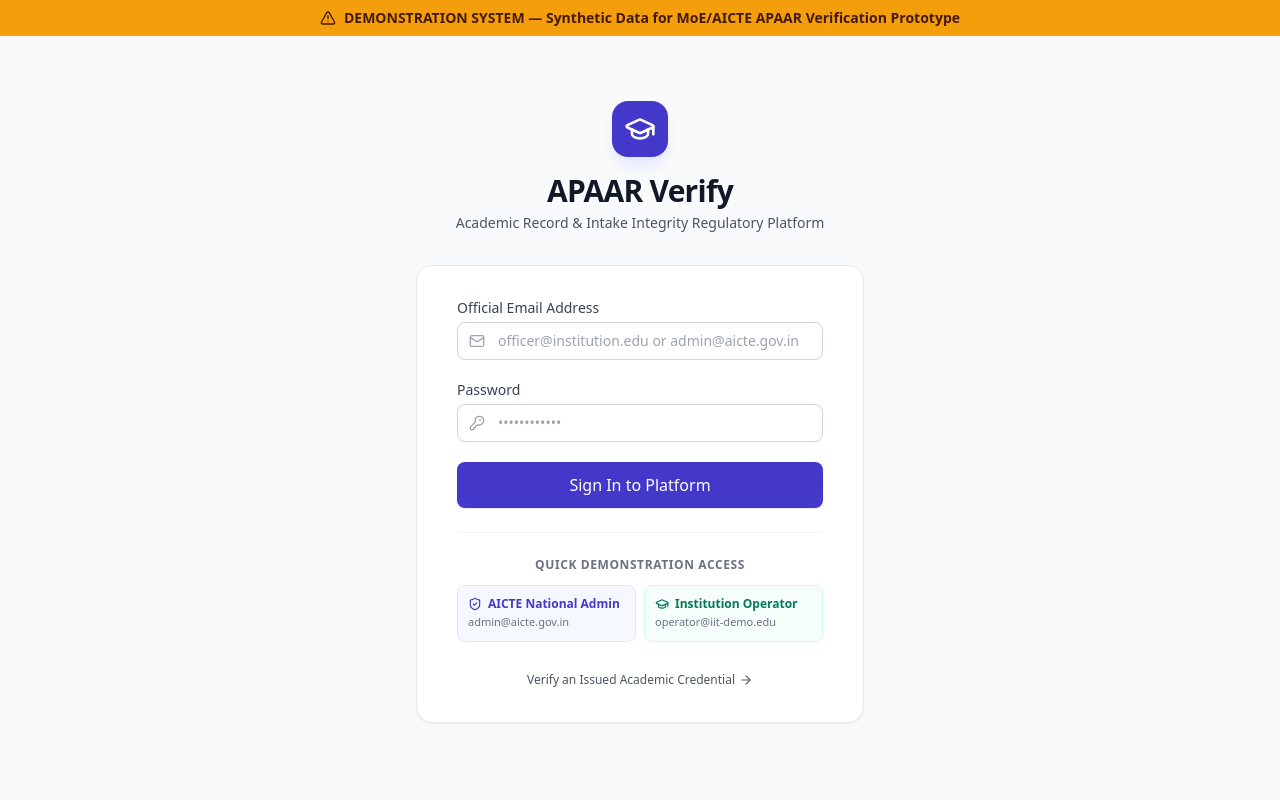
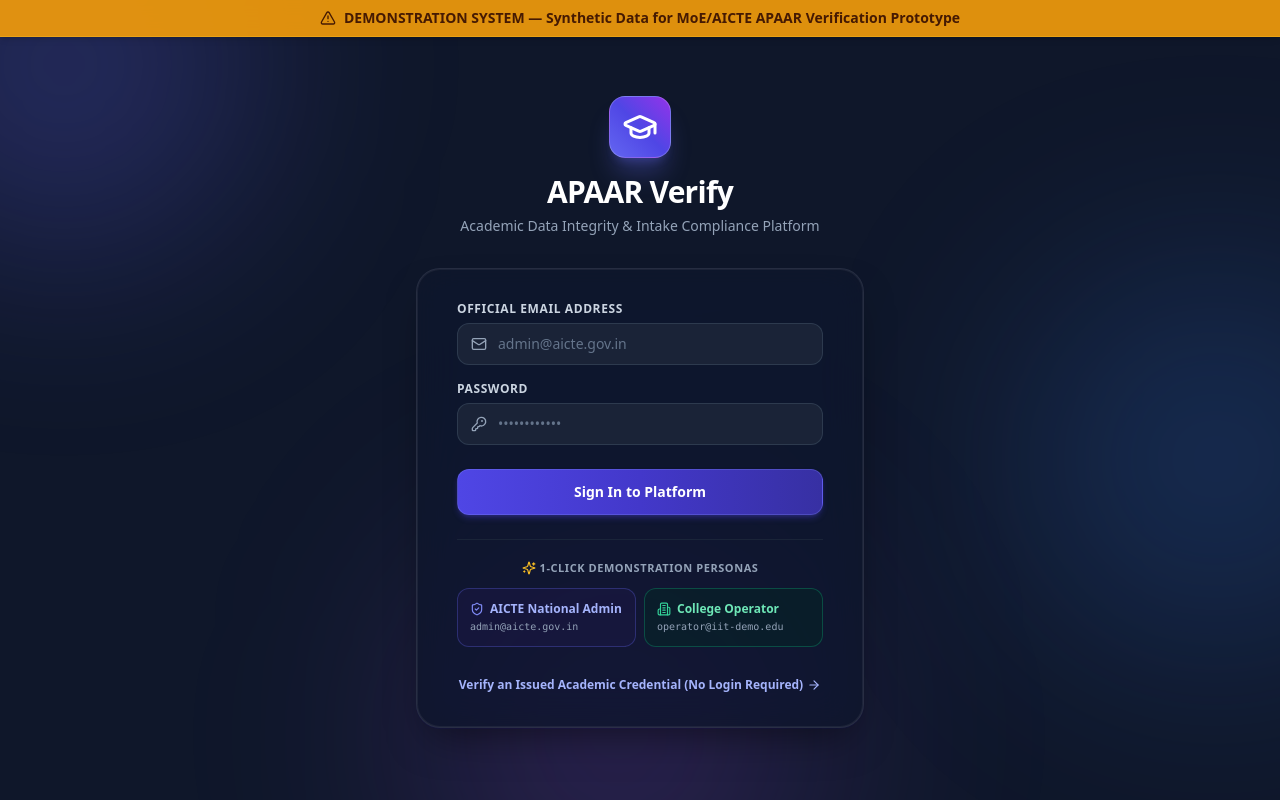
Before and after one commit to Keerthivardhan08/apaar-verify, a React (Vite) app in the folder frontend/: page /login in a window 1280 px wide. Built offline with nearby package versions, Linux system fonts and the light colour scheme; no server answers.

Commit message:
feat(ui): implement Liquid Glass design system and comprehensive beginner report for SIH 2026

```diff
--- a/frontend/src/components/ui/Button.tsx
+++ b/frontend/src/components/ui/Button.tsx
@@ -2,7 +2,7 @@
 import { Loader2 } from 'lucide-react';
 
 export interface ButtonProps extends React.ButtonHTMLAttributes<HTMLButtonElement> {
-  variant?: 'primary' | 'secondary' | 'outline' | 'danger' | 'ghost' | 'success';
+  variant?: 'primary' | 'secondary' | 'outline' | 'danger' | 'ghost' | 'success' | 'glass';
   size?: 'sm' | 'md' | 'lg';
   isLoading?: boolean;
   icon?: React.ReactNode;
@@ -19,15 +19,23 @@
   ...props
 }) => {
   const baseStyles =
-    'inline-flex items-center justify-center font-medium rounded-lg transition-colors focus:outline-none focus:ring-2 focus:ring-offset-2 disabled:opacity-50 disabled:cursor-not-allowed select-none shadow-sm';
+    'inline-flex items-center justify-center font-semibold rounded-xl transition-all duration-200 focus:outline-none focus:ring-2 focus:ring-offset-2 disabled:opacity-50 disabled:cursor-not-allowed select-none active:scale-[0.98]';
 
   const variants = {
-    primary: 'bg-indigo-700 text-white hover:bg-indigo-800 focus:ring-indigo-600 border border-transparent shadow-indigo-100',
-    secondary: 'bg-white text-gray-700 border border-gray-300 hover:bg-gray-50 focus:ring-indigo-500 shadow-sm',
-    outline: 'bg-transparent text-indigo-700 border border-indigo-600 hover:bg-indigo-50 focus:ring-indigo-500',
-    danger: 'bg-red-600 text-white hover:bg-red-700 focus:ring-red-500 border border-transparent',
-    ghost: 'bg-transparent text-gray-600 hover:bg-gray-100 hover:text-gray-900 border-transparent shadow-none',
-    success: 'bg-emerald-600 text-white hover:bg-emerald-700 focus:ring-emerald-500 border border-transparent',
+    primary:
+      'bg-gradient-to-r from-indigo-600 via-indigo-700 to-indigo-800 text-white hover:from-indigo-500 hover:to-indigo-700 focus:ring-indigo-500 shadow-md shadow-indigo-600/20 border border-indigo-400/30',
+    secondary:
+      'liquid-glass text-slate-800 hover:bg-white/90 border border-slate-200/80 hover:border-slate-300 shadow-xs focus:ring-indigo-500',
+    glass:
+      'backdrop-blur-md bg-white/30 text-white hover:bg-white/40 border border-white/40 shadow-xs focus:ring-white',
+    outline:
+      'bg-transparent text-indigo-700 border border-indigo-500/50 hover:bg-indigo-50/70 focus:ring-indigo-500',
+    danger:
+      'bg-gradient-to-r from-rose-600 to-rose-700 text-white hover:from-rose-500 hover:to-rose-600 focus:ring-rose-500 shadow-md shadow-rose-600/20 border border-rose-400/30',
+    ghost:
+      'bg-transparent text-slate-600 hover:bg-slate-200/50 hover:text-slate-900 border-transparent shadow-none',
+    success:
+      'bg-gradient-to-r from-emerald-600 to-emerald-700 text-white hover:from-emerald-500 hover:to-emerald-600 focus:ring-emerald-500 shadow-md shadow-emerald-600/20 border border-emerald-400/30',
   };
 
   const sizes = {
@@ -42,7 +50,11 @@
       disabled={disabled || isLoading}
       {...props}
     >
-      {isLoading ? <Loader2 className="w-4 h-4 animate-spin text-current" /> : icon ? <span className="shrink-0">{icon}</span> : null}
+      {isLoading ? (
+        <Loader2 className="w-4 h-4 animate-spin text-current" />
+      ) : icon ? (
+        <span className="shrink-0">{icon}</span>
+      ) : null}
       {children}
     </button>
   );
--- a/frontend/src/components/ui/Card.tsx
+++ b/frontend/src/components/ui/Card.tsx
@@ -8,6 +8,7 @@
   headerAction?: React.ReactNode;
   footer?: React.ReactNode;
   noPadding?: boolean;
+  variant?: 'glass' | 'solid' | 'subtle';
 }
 
 export const Card: React.FC<CardProps> = ({
@@ -18,23 +19,30 @@
   headerAction,
   footer,
   noPadding = false,
+  variant = 'glass',
   ...props
 }) => {
+  const variantClasses = {
+    glass: 'liquid-glass liquid-card-glow rounded-2xl border border-white/60 shadow-sm overflow-hidden',
+    solid: 'bg-white rounded-2xl border border-slate-200 shadow-sm overflow-hidden',
+    subtle: 'liquid-glass-subtle rounded-2xl border border-white/40 shadow-xs overflow-hidden',
+  };
+
   return (
     <div
-      className={`bg-white rounded-xl border border-gray-200 shadow-sm overflow-hidden ${className}`}
+      className={`${variantClasses[variant]} ${className}`}
       {...props}
     >
       {(title || subtitle || headerAction) && (
-        <div className="px-6 py-4 border-b border-gray-200 flex flex-col sm:flex-row sm:items-center sm:justify-between gap-2 bg-white">
+        <div className="px-6 py-4 border-b border-slate-200/50 flex flex-col sm:flex-row sm:items-center sm:justify-between gap-2 bg-white/40 backdrop-blur-md">
           <div>
             {typeof title === 'string' ? (
-              <h3 className="text-base font-semibold text-gray-900">{title}</h3>
+              <h3 className="text-base font-bold text-slate-900 tracking-tight">{title}</h3>
             ) : (
               title
             )}
             {subtitle && (
-              <p className="mt-0.5 text-xs sm:text-sm text-gray-500">{subtitle}</p>
+              <p className="mt-0.5 text-xs sm:text-sm text-slate-500">{subtitle}</p>
             )}
           </div>
           {headerAction && <div className="flex items-center gap-2">{headerAction}</div>}
@@ -44,7 +52,7 @@
       <div className={noPadding ? '' : 'p-6'}>{children}</div>
 
       {footer && (
-        <div className="px-6 py-3 bg-gray-50 border-t border-gray-200 text-sm">
+        <div className="px-6 py-3 bg-white/30 backdrop-blur-md border-t border-slate-200/50 text-sm text-slate-600">
           {footer}
         </div>
       )}
--- a/frontend/src/index.css
+++ b/frontend/src/index.css
@@ -4,25 +4,98 @@
 
 @layer base {
   body {
-    @apply bg-gray-50 text-gray-900;
+    @apply bg-slate-50 text-slate-900 antialiased selection:bg-indigo-500 selection:text-white;
     font-feature-settings: "cv02", "cv03", "cv04", "cv11";
   }
 }
 
-/* Custom scrollbar */
+/* Liquid Glass & Glassmorphism Design System */
+.liquid-glass {
+  background: rgba(255, 255, 255, 0.75);
+  backdrop-filter: blur(16px) saturate(180%);
+  -webkit-backdrop-filter: blur(16px) saturate(180%);
+  border: 1px solid rgba(255, 255, 255, 0.65);
+  box-shadow: 0 10px 30px -5px rgba(15, 23, 42, 0.04), 0 0 0 1px rgba(255, 255, 255, 0.6) inset;
+}
+
+.liquid-glass-subtle {
+  background: rgba(255, 255, 255, 0.55);
+  backdrop-filter: blur(12px) saturate(160%);
+  -webkit-backdrop-filter: blur(12px) saturate(160%);
+  border: 1px solid rgba(255, 255, 255, 0.5);
+  box-shadow: 0 4px 20px -2px rgba(15, 23, 42, 0.03);
+}
+
+.liquid-glass-dark {
+  background: rgba(15, 23, 42, 0.82);
+  backdrop-filter: blur(20px) saturate(190%);
+  -webkit-backdrop-filter: blur(20px) saturate(190%);
+  border: 1px solid rgba(255, 255, 255, 0.1);
+  box-shadow: 0 20px 40px -15px rgba(0, 0, 0, 0.5), 0 0 0 1px rgba(255, 255, 255, 0.06) inset;
+}
+
+.liquid-card-glow {
+  transition: all 0.3s cubic-bezier(0.16, 1, 0.3, 1);
+}
+.liquid-card-glow:hover {
+  transform: translateY(-2px);
+  box-shadow: 0 16px 36px -10px rgba(99, 102, 241, 0.12), 0 0 0 1px rgba(255, 255, 255, 0.9) inset;
+}
+
+/* Ambient Background Blobs for Liquid Glass depth */
+.liquid-orb-1 {
+  position: absolute;
+  top: -10%;
+  left: -5%;
+  width: 550px;
+  height: 550px;
+  background: radial-gradient(circle, rgba(99, 102, 241, 0.16) 0%, rgba(168, 85, 247, 0.08) 50%, transparent 70%);
+  border-radius: 50%;
+  filter: blur(60px);
+  pointer-events: none;
+  z-index: 0;
+}
+
+.liquid-orb-2 {
+  position: absolute;
+  top: 30%;
+  right: -8%;
+  width: 600px;
+  height: 600px;
+  background: radial-gradient(circle, rgba(59, 130, 246, 0.14) 0%, rgba(14, 165, 233, 0.06) 50%, transparent 70%);
+  border-radius: 50%;
+  filter: blur(70px);
+  pointer-events: none;
+  z-index: 0;
+}
+
+.liquid-orb-3 {
+  position: absolute;
+  bottom: -10%;
+  left: 20%;
+  width: 500px;
+  height: 500px;
+  background: radial-gradient(circle, rgba(16, 185, 129, 0.12) 0%, rgba(99, 102, 241, 0.06) 50%, transparent 70%);
+  border-radius: 50%;
+  filter: blur(60px);
+  pointer-events: none;
+  z-index: 0;
+}
+
+/* Custom Sleek Scrollbar */
 ::-webkit-scrollbar {
   width: 6px;
   height: 6px;
 }
 ::-webkit-scrollbar-track {
-  background: #f1f5f9;
+  background: rgba(241, 245, 249, 0.6);
 }
 ::-webkit-scrollbar-thumb {
-  background: #cbd5e1;
-  border-radius: 3px;
+  background: rgba(203, 213, 225, 0.8);
+  border-radius: 4px;
 }
 ::-webkit-scrollbar-thumb:hover {
-  background: #94a3b8;
+  background: rgba(148, 163, 184, 1);
 }
 
 /* Print styles for reports */
--- a/frontend/src/pages/Login.tsx
+++ b/frontend/src/pages/Login.tsx
@@ -1,7 +1,7 @@
 import React, { useState } from 'react';
 import { useNavigate, useLocation } from 'react-router-dom';
 import { useAuth } from '../hooks/useAuth';
-import { GraduationCap, ShieldCheck, KeyRound, Mail, AlertTriangle, ArrowRight } from 'lucide-react';
+import { GraduationCap, ShieldCheck, KeyRound, Mail, AlertTriangle, ArrowRight, Sparkles, Building2 } from 'lucide-react';
 import Button from '../components/ui/Button';
 
 export const Login: React.FC = () => {
@@ -39,36 +39,40 @@
   };
 
   return (
-    <div className="min-h-screen bg-gray-50 flex flex-col justify-center py-12 sm:px-6 lg:px-8">
+    <div className="min-h-screen relative flex flex-col justify-center py-12 px-4 sm:px-6 lg:px-8 bg-slate-900 text-slate-100 overflow-hidden font-sans">
+      {/* Liquid Glass Ambient Mesh Orbs */}
+      <div className="absolute -top-32 -left-32 w-96 h-96 bg-indigo-500/25 rounded-full blur-[100px] pointer-events-none" />
+      <div className="absolute top-1/3 -right-32 w-96 h-96 bg-blue-500/20 rounded-full blur-[110px] pointer-events-none" />
+      <div className="absolute -bottom-32 left-1/3 w-96 h-96 bg-purple-500/20 rounded-full blur-[120px] pointer-events-none" />
+
       {/* Demo Warning Banner */}
-      <div className="fixed top-0 inset-x-0 bg-amber-500 text-amber-950 px-4 py-2 text-center text-xs sm:text-sm font-semibold shadow-xs flex items-center justify-center gap-2">
+      <div className="fixed top-0 inset-x-0 bg-amber-500/90 backdrop-blur-md text-amber-950 px-4 py-2 text-center text-xs sm:text-sm font-bold shadow-md flex items-center justify-center gap-2 z-50 border-b border-amber-400/40">
         <AlertTriangle className="w-4 h-4 shrink-0" />
         <span>DEMONSTRATION SYSTEM — Synthetic Data for MoE/AICTE APAAR Verification Prototype</span>
       </div>
 
-      <div className="sm:mx-auto sm:w-full sm:max-w-md mt-6">
-        <div className="flex justify-center">
-          <div className="w-14 h-14 rounded-2xl bg-indigo-700 flex items-center justify-center text-white shadow-lg shadow-indigo-100">
-            <GraduationCap className="w-8 h-8" />
+      <div className="sm:mx-auto sm:w-full sm:max-w-md mt-6 relative z-10 text-center">
+        <div className="inline-flex p-3 rounded-2xl bg-gradient-to-tr from-indigo-500 via-indigo-600 to-purple-600 text-white shadow-xl shadow-indigo-500/30 border border-white/20">
+          <GraduationCap className="w-9 h-9" />
         </div>
-        </div>
-        <h2 className="mt-4 text-center text-2xl sm:text-3xl font-extrabold text-gray-900 tracking-tight">
+        <h2 className="mt-4 text-center text-3xl font-extrabold text-white tracking-tight">
           APAAR Verify
         </h2>
-        <p className="mt-1 text-center text-sm text-gray-600">
-          Academic Record & Intake Integrity Regulatory Platform
+        <p className="mt-1.5 text-center text-xs sm:text-sm text-slate-400">
+          Academic Data Integrity & Intake Compliance Platform
         </p>
       </div>
 
-      <div className="mt-8 sm:mx-auto sm:w-full sm:max-w-md">
-        <div className="bg-white py-8 px-6 shadow-sm rounded-2xl border border-gray-200 sm:px-10">
-          <form className="space-y-5" onSubmit={handleSubmit}>
+      <div className="mt-8 sm:mx-auto sm:w-full sm:max-w-md relative z-10">
+        {/* Liquid Glass Container Card */}
+        <div className="liquid-glass-dark py-8 px-6 sm:px-10 rounded-3xl border border-white/15 shadow-2xl backdrop-blur-2xl">
+          <form className="space-y-4" onSubmit={handleSubmit}>
             <div>
-              <label htmlFor="email" className="block text-sm font-medium text-gray-700">
+              <label htmlFor="email" className="block text-xs font-bold uppercase tracking-wider text-slate-300">
                 Official Email Address
               </label>
-              <div className="mt-1 relative rounded-md shadow-xs">
-                <div className="absolute inset-y-0 left-0 pl-3 flex items-center pointer-events-none text-gray-400">
+              <div className="mt-1.5 relative rounded-xl shadow-xs">
+                <div className="absolute inset-y-0 left-0 pl-3.5 flex items-center pointer-events-none text-slate-400">
                   <Mail className="w-4 h-4" />
                 </div>
                 <input
@@ -79,18 +83,18 @@
                   required
                   value={email}
                   onChange={(e) => setEmail(e.target.value)}
-                  placeholder="officer@institution.edu or admin@aicte.gov.in"
-                  className="block w-full pl-10 pr-3 py-2 border border-gray-300 rounded-lg focus:outline-none focus:ring-2 focus:ring-indigo-600 focus:border-indigo-600 text-sm"
+                  placeholder="admin@aicte.gov.in"
+                  className="block w-full pl-10 pr-3.5 py-2.5 bg-slate-800/80 border border-slate-700/80 rounded-xl text-slate-100 placeholder-slate-500 focus:outline-none focus:ring-2 focus:ring-indigo-500 focus:border-indigo-500 text-sm"
                 />
               </div>
             </div>
 
             <div>
-              <label htmlFor="password" className="block text-sm font-medium text-gray-700">
+              <label htmlFor="password" className="block text-xs font-bold uppercase tracking-wider text-slate-300">
                 Password
               </label>
-              <div className="mt-1 relative rounded-md shadow-xs">
-                <div className="absolute inset-y-0 left-0 pl-3 flex items-center pointer-events-none text-gray-400">
+              <div className="mt-1.5 relative rounded-xl shadow-xs">
+                <div className="absolute inset-y-0 left-0 pl-3.5 flex items-center pointer-events-none text-slate-400">
                   <KeyRound className="w-4 h-4" />
                 </div>
                 <input
@@ -102,62 +106,65 @@
                   value={password}
                   onChange={(e) => setPassword(e.target.value)}
                   placeholder="••••••••••••"
-                  className="block w-full pl-10 pr-3 py-2 border border-gray-300 rounded-lg focus:outline-none focus:ring-2 focus:ring-indigo-600 focus:border-indigo-600 text-sm"
+                  className="block w-full pl-10 pr-3.5 py-2.5 bg-slate-800/80 border border-slate-700/80 rounded-xl text-slate-100 placeholder-slate-500 focus:outline-none focus:ring-2 focus:ring-indigo-500 focus:border-indigo-500 text-sm"
                 />
               </div>
             </div>
 
+            <div className="pt-2">
               <Button
                 type="submit"
                 variant="primary"
                 size="lg"
-              className="w-full"
+                className="w-full py-3 text-sm font-bold shadow-lg shadow-indigo-600/30"
                 isLoading={isSubmitting}
               >
                 Sign In to Platform
               </Button>
+            </div>
           </form>
 
-          {/* Demo account quick login helper */}
-          <div className="mt-6 pt-6 border-t border-gray-100">
-            <p className="text-xs font-semibold text-gray-500 uppercase tracking-wider text-center mb-3">
-              Quick Demonstration Access
+          {/* Quick Demonstration 1-Click Fillers */}
+          <div className="mt-6 pt-5 border-t border-slate-800/80">
+            <p className="text-[11px] font-bold text-slate-400 uppercase tracking-wider text-center mb-3 flex items-center justify-center gap-1">
+              <Sparkles className="w-3.5 h-3.5 text-amber-400" />
+              <span>1-Click Demonstration Personas</span>
             </p>
             <div className="grid grid-cols-1 sm:grid-cols-2 gap-2">
               <button
                 type="button"
                 onClick={() => fillCredentials('admin@aicte.gov.in', 'Demo@1234')}
-                className="text-left p-2.5 rounded-lg border border-indigo-100 bg-indigo-50/50 hover:bg-indigo-50 transition-colors"
+                className="text-left p-3 rounded-xl border border-indigo-500/30 bg-indigo-950/40 hover:bg-indigo-900/50 hover:border-indigo-400/50 transition-all duration-200 group"
               >
-                <div className="flex items-center space-x-1.5 text-xs font-semibold text-indigo-700">
-                  <ShieldCheck className="w-3.5 h-3.5" />
+                <div className="flex items-center space-x-1.5 text-xs font-bold text-indigo-300 group-hover:text-indigo-200">
+                  <ShieldCheck className="w-3.5 h-3.5 text-indigo-400" />
                   <span>AICTE National Admin</span>
                 </div>
-                <div className="text-[11px] text-gray-500 mt-0.5">admin@aicte.gov.in</div>
+                <div className="text-[10px] font-mono text-slate-400 mt-0.5">admin@aicte.gov.in</div>
               </button>
 
               <button
                 type="button"
                 onClick={() => fillCredentials('operator@iit-demo.edu', 'Demo@1234')}
-                className="text-left p-2.5 rounded-lg border border-emerald-100 bg-emerald-50/50 hover:bg-emerald-50 transition-colors"
+                className="text-left p-3 rounded-xl border border-emerald-500/30 bg-emerald-950/40 hover:bg-emerald-900/50 hover:border-emerald-400/50 transition-all duration-200 group"
               >
-                <div className="flex items-center space-x-1.5 text-xs font-semibold text-emerald-700">
-                  <GraduationCap className="w-3.5 h-3.5" />
-                  <span>Institution Operator</span>
+                <div className="flex items-center space-x-1.5 text-xs font-bold text-emerald-300 group-hover:text-emerald-200">
+                  <Building2 className="w-3.5 h-3.5 text-emerald-400" />
+                  <span>College Operator</span>
                 </div>
-                <div className="text-[11px] text-gray-500 mt-0.5">operator@iit-demo.edu</div>
+                <div className="text-[10px] font-mono text-slate-400 mt-0.5">operator@iit-demo.edu</div>
               </button>
             </div>
           </div>
 
-          {/* Credential verifier public link */}
+          {/* Public Verifier Link */}
           <div className="mt-6 text-center">
             <button
               type="button"
               onClick={() => navigate('/verify')}
-              className="inline-flex items-center text-xs font-medium text-gray-600 hover:text-indigo-700 transition-colors"
+              className="inline-flex items-center text-xs font-semibold text-indigo-300 hover:text-white transition-colors"
             >
-              <span>Verify an Issued Academic Credential</span>
+              <span>Verify an Issued Academic Credential (No Login Required)</span>
               <ArrowRight className="w-3.5 h-3.5 ml-1" />
             </button>
           </div>
```
Also changed, not shown: frontend/src/components/layout/AppLayout.tsx (+21 -5 lines), frontend/src/components/layout/Header.tsx (+31 -30 lines), frontend/src/components/layout/Sidebar.tsx (+21 -18 lines), frontend/src/components/ui/StatCard.tsx (+31 -20 lines), 2 other files (tests, documents, lock files or other folders). Lines whose indentation alone changed are shown as unchanged.
